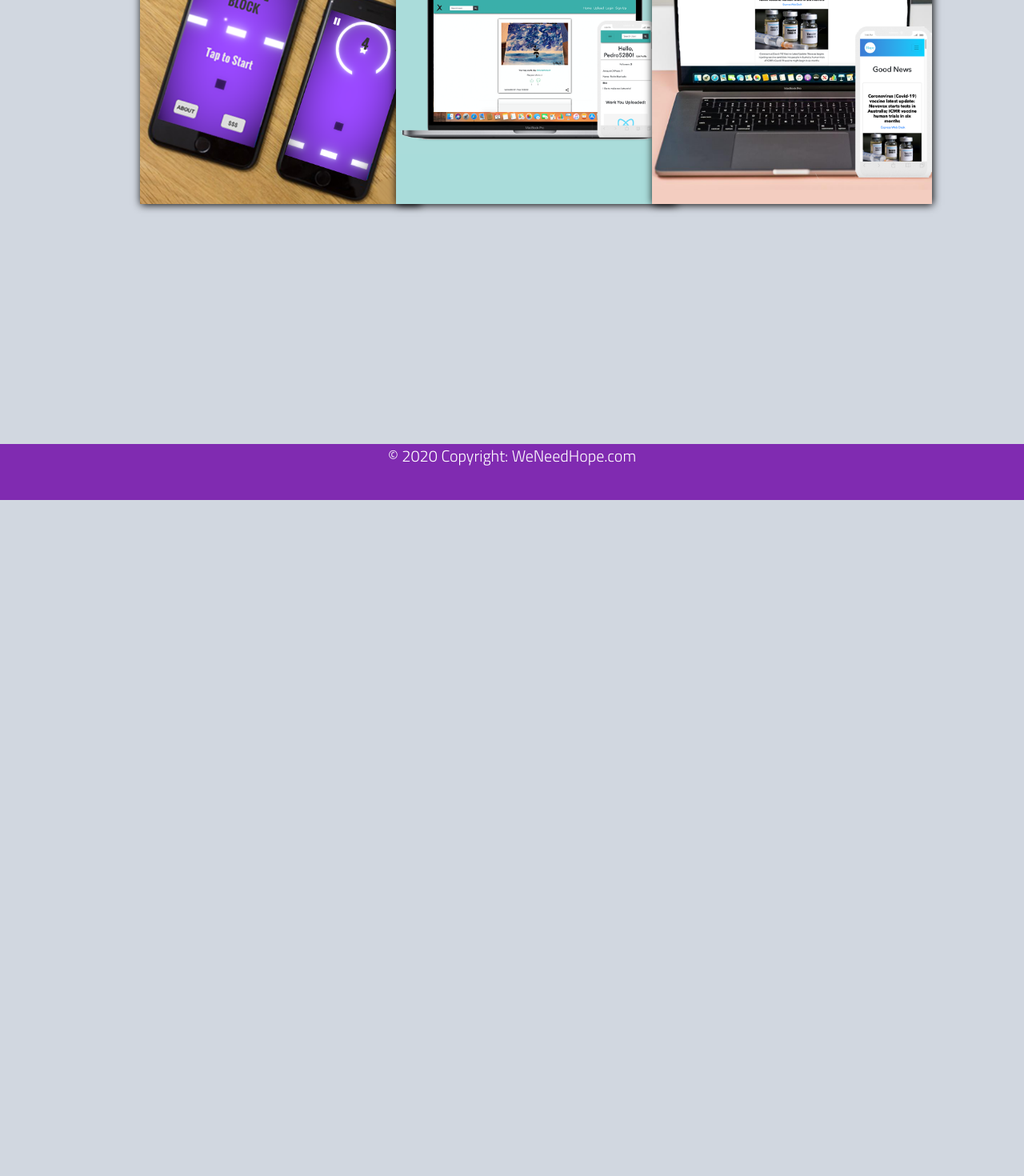
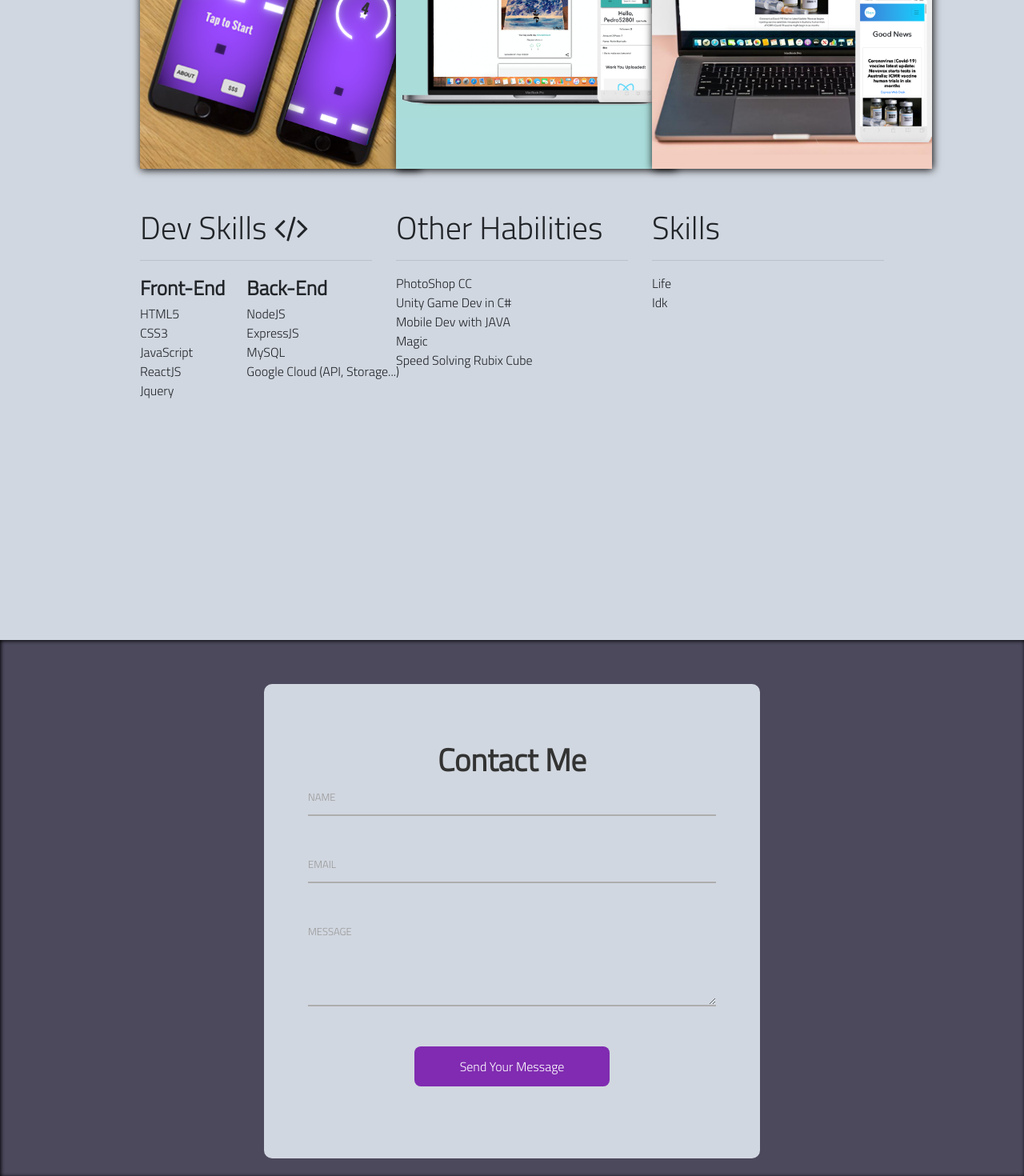
Before and after one commit to abuhorainhero/pedro-portfolio, a React (Create React App) app: page / in a window 1280 px wide. Shown: the part 1232-2702 px from the top of the page at 80% size. Before the commit the page ends 1857 px from the top, so only its background shows below. Built offline with nearby package versions, Linux system fonts and the light colour scheme.

Commit message:
Worked on implementing 2 more projects, created a footer which allows user to contact me, started the about me section

```diff
--- a/public/index.html
+++ b/public/index.html
@@ -8,6 +8,8 @@
       name="description"
       content="Web site created using create-react-app"
     />
+    <link rel=”manifest” href=”%PUBLIC_URL%/manifest.json”>
+    <link rel="shortcut icon" href="%PUBLIC_URL%/favicon.png">
     <link rel="stylesheet" href="https://stackpath.bootstrapcdn.com/bootstrap/4.1.3/css/bootstrap.min.css" integrity="sha384-MCw98/SFnGE8fJT3GXwEOngsV7Zt27NXFoaoApmYm81iuXoPkFOJwJ8ERdknLPMO" crossorigin="anonymous">
     <link href="https://fonts.googleapis.com/css2?family=Titillium+Web:wght@300&display=swap" rel="stylesheet">
     <link rel="stylesheet" href="https://cdnjs.cloudflare.com/ajax/libs/font-awesome/4.7.0/css/font-awesome.min.css">
--- a/src/App.js
+++ b/src/App.js
@@ -3,6 +3,7 @@ import './Styles/appStyle.css'
 import Header from './Components/header'
 import Projects from './Components/projects'
 import Footer from './Components/Footer';
+import AboutMe from './Components/AboutMe';
 
 function App() {
   return (
@@ -26,7 +27,12 @@ function App() {
               an expert. And I am really <b>good</b> at coding.
             </p>
               <hr />
-              <button>I Am Interested</button>
+              <div className="social-links">
+                <a href="https://github.com/machadop1407" target="_blank"><li className="fa fa-github"></li></a>
+                <a href="https://www.linkedin.com/in/pedro-machado-7606871aa/" target="_blank"><li className="fa fa-linkedin"></li></a>
+                <a href="#"><li className="fa fa-address-book-o"></li></a>
+              </div>
+
               <div id="blank"></div>
             </div>
           </div>
@@ -37,6 +43,7 @@ function App() {
       {/* Projects Section Component */}
       <Projects />
 
+      <AboutMe />
 
       <Footer />
 
--- /dev/null
+++ b/src/Components/AboutMe.js
@@ -0,0 +1,59 @@
+import React from 'react'
+import '../Styles/aboutMe.css'
+
+
+const AboutMe = () => {
+    return (
+        <div className="container-fluid about-me">
+            <div className="row justify-content-center">
+                <div className="col-lg-3">
+                    <h1>Dev Skills <li className="fa fa-code"></li></h1>
+                    <hr />
+                    <div className="row">
+                        <div className="col-lg-5">
+                            <ul>
+                                <b>Front-End</b>
+                                <li>HTML5</li>
+                                <li>CSS3</li>
+                                <li>JavaScript</li>
+                                <li>ReactJS</li>
+                                <li>Jquery</li>
+                            </ul>
+                        </div>
+                        <div className="col-lg-5">
+                            <ul> <b>Back-End</b>
+                                <li>NodeJS</li>
+                                <li>ExpressJS</li>
+                                <li>MySQL</li>
+                                <li>Google Cloud (API, Storage...)</li>
+                            </ul>
+                        </div>
+                    </div>
+                </div>
+
+                <div className="col-lg-3">
+                    <h1>Other Habilities</h1>
+                    <hr />
+                    <ul>
+                        <li>PhotoShop CC</li>
+                        <li>Unity Game Dev in C#</li>
+                        <li>Mobile Dev with JAVA</li>
+                        <li>Magic</li>
+                        <li>Speed Solving Rubix Cube</li>
+                    </ul>
+                </div>
+
+                <div className="col-lg-3">
+                    <h1>Skills</h1>
+                    <hr />
+                    <ul> Life
+                        <li>Idk</li>
+
+                    </ul>
+                </div>
+            </div>
+        </div>
+    )
+}
+
+export default AboutMe
--- a/src/Components/Footer.js
+++ b/src/Components/Footer.js
@@ -1,11 +1,39 @@
 import React from 'react'
-
+import '../Styles/footerStyle.css'
 export default function Footer() {
     return (
         <footer className="page-footer">
             <div className="footer-content">
-                <p>© 2020 Copyright: <a href="/"> WeNeedHope.com</a></p>
-            </div>
+                <div class="container-contact2">
+                    <div class="wrap-contact2">
+                        <form class="contact2-form" autoComplete="off">
+                            <span class="contact2-form-title">
+                                Contact Me
+                            </span>
+                            <div class="wrap-input2">
+                                <input class="input2" type="text" name="name" autoComplete="off"/>
+                                    <span class="focus-input2" data-placeholder="NAME"></span>
+                            </div>
+                                <div class="wrap-input2">
+                                    <input class="input2" type="text" name="email" autoComplete="off" />
+                                        <span class="focus-input2" data-placeholder="EMAIL"></span>
+                                </div>
+                                    <div class="wrap-input2">
+                                        <textarea class="input2" name="message"></textarea>
+                                        <span class="focus-input2" data-placeholder="MESSAGE"></span>
+                                    </div>
+                                    <div class="container-contact2-form-btn">
+                                        <div class="wrap-contact2-form-btn">
+                                            <div class="contact2-form-bgbtn"></div>
+                                            <button class="contact2-form-btn">
+                                                Send Your Message
+                                            </button>
+                                        </div>
+                                    </div>
+                            </form>
+                        </div>
+                    </div>
+                </div>
         </footer>
     )
 }
--- a/src/Components/projects.js
+++ b/src/Components/projects.js
@@ -190,7 +190,7 @@ export default function Projects(props) {
                                 <span>Time Taken: 24 Hours</span>
                             </div>
                             <div class="row text-center">
-                                <div class="col-md-4 col-xs-12"><img src={RateMyArt1} /></div>
+                                <div class="col-md-4 col-xs-12"><img src={GoodNews1} /></div>
                                 <video width="380" height="225" controls>
                                     <source src={GoodNewsTrailer} type="video/mp4" />
                                 </video>
--- /dev/null
+++ b/src/Styles/aboutMe.css
@@ -0,0 +1,12 @@
+
+.col-lg-5 b {
+    font-size: 25px;
+}
+
+@media only screen and (max-width: 550px) {
+    .col-lg-2 {
+        margin-left: 0px;
+        margin-top: 25px;
+    }
+
+}
--- a/src/Styles/appStyle.css
+++ b/src/Styles/appStyle.css
@@ -53,17 +53,26 @@ html,body {
 #construction {
     margin-top: 350px;
 }
-b {
+.col-lg-6.intro-content b{
      font-size: 35px;
 }
 .home {
     background-color: #2d283e;
     box-shadow: 0px 4px 5px -3px black;
     width: 100%;
+    min-height: 845px;
 }
 
-.home #blank {
-    height: 265px;
+
+.social-links a li {
+    margin-left: 10px;
+}
+
+.social-links a:hover {
+    cursor: pointer;
+    color: white;
+    text-shadow: 1px 1px 10px black;
+    font-weight: 800;
 }
 
 ::-webkit-scrollbar {
@@ -79,26 +88,7 @@ b {
     background-color: lightgray;
 }
 
-.page-footer {
-    margin-top: 300px;
-    background-color: #802BB1;
-    height: 70px;
-    width: 100%;
-    text-align: center;
-}
 
-.page-footer .footer-content, a {
-    font-size: 20px;
-    color: white;
-}
-
-.footer-content {
-    margin-top: auto;
-}
-
-.page-footer a:hover {
-    color: white;
-}
 
 @media only screen and (max-width: 450px) {
     .App {
--- /dev/null
+++ b/src/Styles/footerStyle.css
@@ -0,0 +1,274 @@
+.page-footer {
+    margin-top: 300px;
+    background-color: #4c495d;
+    box-shadow: inset 1px 1px 5px black;
+
+}
+
+.page-footer .footer-content, a {
+    font-size: 20px;
+    color: white;
+}
+
+.footer-content {
+    margin-top: auto;
+}
+
+.page-footer a:hover {
+    color: white;
+}
+
+input {
+	outline: none;
+	border: none;
+}
+
+textarea {
+  outline: none;
+  border: none;
+}
+
+textarea:focus, input:focus {
+  border-color: transparent !important;
+}
+
+input:focus::-webkit-input-placeholder { color:transparent; }
+input:focus:-moz-placeholder { color:transparent; }
+input:focus::-moz-placeholder { color:transparent; }
+input:focus:-ms-input-placeholder { color:transparent; }
+
+textarea:focus::-webkit-input-placeholder { color:transparent; }
+textarea:focus:-moz-placeholder { color:transparent; }
+textarea:focus::-moz-placeholder { color:transparent; }
+textarea:focus:-ms-input-placeholder { color:transparent; }
+
+input::-webkit-input-placeholder { color: #999999; }
+input:-moz-placeholder { color: #999999; }
+input::-moz-placeholder { color: #999999; }
+input:-ms-input-placeholder { color: #999999; }
+
+textarea::-webkit-input-placeholder { color: #999999; }
+textarea:-moz-placeholder { color: #999999; }
+textarea::-moz-placeholder { color: #999999; }
+textarea:-ms-input-placeholder { color: #999999; }
+
+/*---------------------------------------------*/
+button {
+	outline: none !important;
+	border: none;
+	background: transparent;
+}
+
+button:hover {
+	cursor: pointer;
+}
+
+iframe {
+	border: none !important;
+}
+
+
+
+
+
+/*//////////////////////////////////////////////////////////////////
+[ Contact 2 ]*/
+.bg-contact2 {
+  width: 100%;
+
+}
+
+.container-contact2 {
+  width: 100%;
+  max-height: 670px;
+  display: flex;
+  flex-wrap: wrap;
+  justify-content: center;
+  align-items: center;
+  padding: 55px;
+
+}
+
+.wrap-contact2 {
+  width: 620px;
+  background: #d1d7e0;
+  border-radius: 10px;
+  overflow: hidden;
+  padding: 72px 55px 90px 55px;
+}
+
+
+/*------------------------------------------------------------------
+[  ]*/
+
+.contact2-form {
+  width: 100%;
+}
+
+.contact2-form-title {
+  display: block;
+  font-size: 39px;
+  font-weight: bolder;
+  color: #333333;
+  line-height: 1.2;
+  text-align: center;
+  padding-top: 0;
+}
+
+
+
+/*------------------------------------------------------------------
+[  ]*/
+input, textarea {
+  background-color: #d1d7e0;
+}
+.wrap-input2 {
+  width: 100%;
+  position: relative;
+  border-bottom: 2px solid #adadad;
+  margin-bottom: 37px;
+}
+
+.input2 {
+  display: block;
+  width: 100%;
+
+  font-size: 15px;
+  color: #555555;
+  line-height: 1.2;
+}
+
+.focus-input2 {
+  position: absolute;
+  display: block;
+  width: 100%;
+  height: 100%;
+  top: 0;
+  left: 0;
+  pointer-events: none;
+}
+
+.focus-input2::before {
+  content: "";
+  display: block;
+  position: absolute;
+  bottom: -2px;
+  left: 0;
+  width: 0;
+  height: 2px;
+
+  -webkit-transition: all 0.4s;
+  -o-transition: all 0.4s;
+  -moz-transition: all 0.4s;
+  transition: all 0.4s;
+
+  background: #802BB1;
+  background: -webkit-linear-gradient(45deg, #802BB1, #2d283e);
+  background: -o-linear-gradient(45deg, #802BB1, #2d283e);
+  background: -moz-linear-gradient(45deg, #802BB1, #2d283e);
+  background: linear-gradient(45deg, #802BB1, #2d283e);
+}
+
+.focus-input2::after {
+  content: attr(data-placeholder);
+  display: block;
+  width: 100%;
+  position: absolute;
+  top: 0px;
+  left: 0;
+
+  font-size: 13px;
+  color: #999999;
+  line-height: 1.2;
+
+  -webkit-transition: all 0.4s;
+  -o-transition: all 0.4s;
+  -moz-transition: all 0.4s;
+  transition: all 0.4s;
+}
+
+/* Inputs */
+input.input2 {
+  height: 45px;
+}
+
+input.input2 + .focus-input2::after {
+  top: 16px;
+  left: 0;
+}
+
+textarea.input2 {
+  min-height: 115px;
+  padding-top: 13px;
+  padding-bottom: 13px;
+}
+
+textarea.input2 + .focus-input2::after {
+  top: 16px;
+  left: 0;
+}
+
+.input2:focus + .focus-input2::after {
+  top: -13px;
+}
+
+.input2:focus + .focus-input2::before {
+  width: 100%;
+}
+
+.has-val.input2 + .focus-input2::after {
+  top: -13px;
+}
+
+.has-val.input2 + .focus-input2::before {
+  width: 100%;
+}
+
+/* Form Bttn */
+.container-contact2-form-btn {
+  display: flex;
+  flex-wrap: wrap;
+  justify-content: center;
+  padding-top: 13px;
+}
+
+.wrap-contact2-form-btn {
+  display: block;
+  position: relative;
+  z-index: 1;
+  border-radius: 8px;
+  width: auto;
+  overflow: hidden;
+  margin: 0 auto;
+}
+
+.contact2-form-bgbtn {
+  position: absolute;
+  z-index: -1;
+  width: 300%;
+  height: 100%;
+  background: #802BB1;
+}
+
+.contact2-form-btn {
+  display: flex;
+  justify-content: center;
+  align-items: center;
+  padding: 0 20px;
+  min-width: 244px;
+  height: 50px;
+
+  font-size: 16px;
+  color: #fff;
+  line-height: 1.2;
+
+
+}
+
+/* MEDIA QUERY */
+
+@media (max-width: 576px) {
+  .wrap-contact2 {
+    padding: 72px 15px 90px 15px;
+  }
+}
```
Also changed, not shown: public/favicon.png (added), public/manifest.json.
